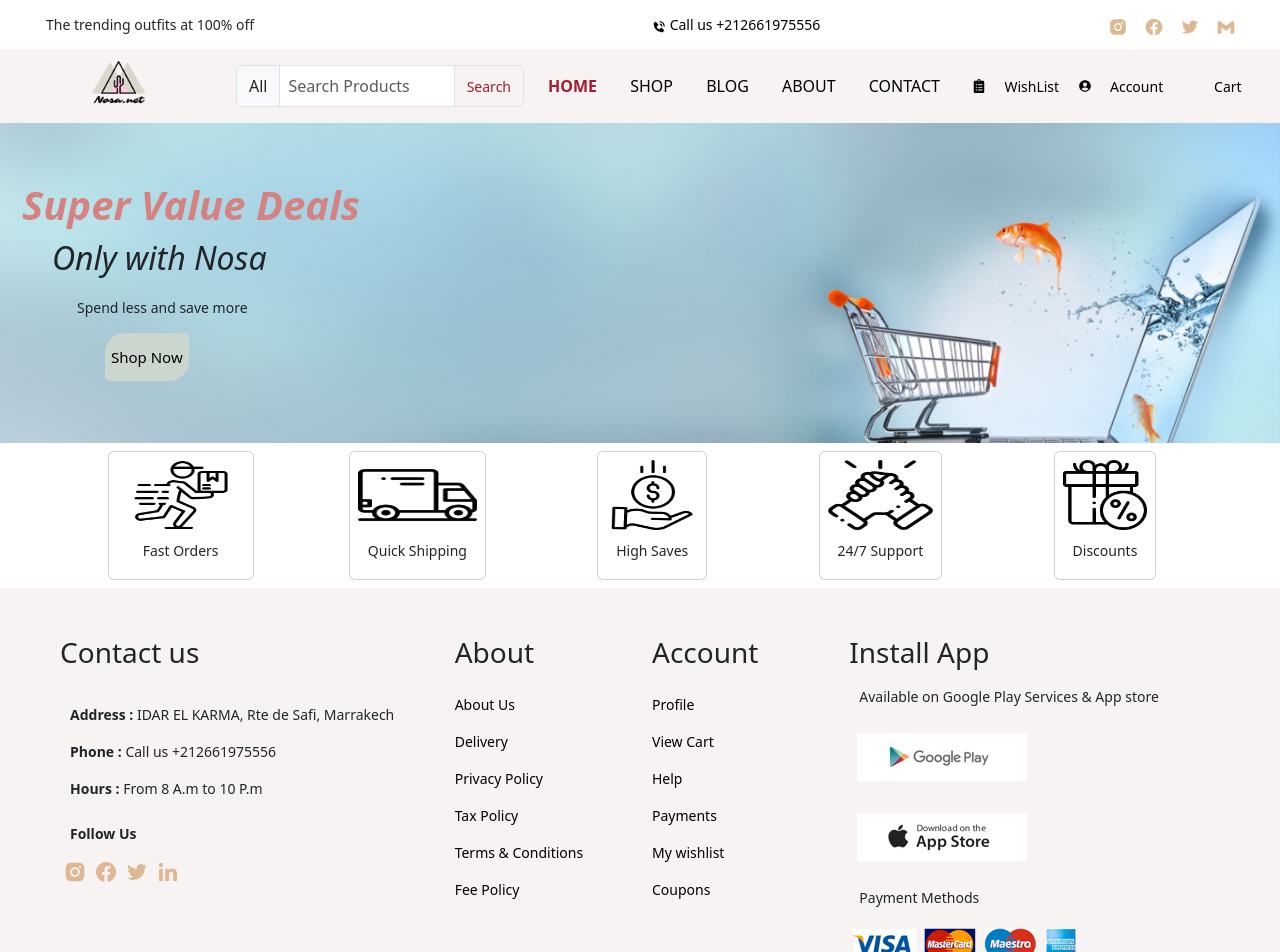
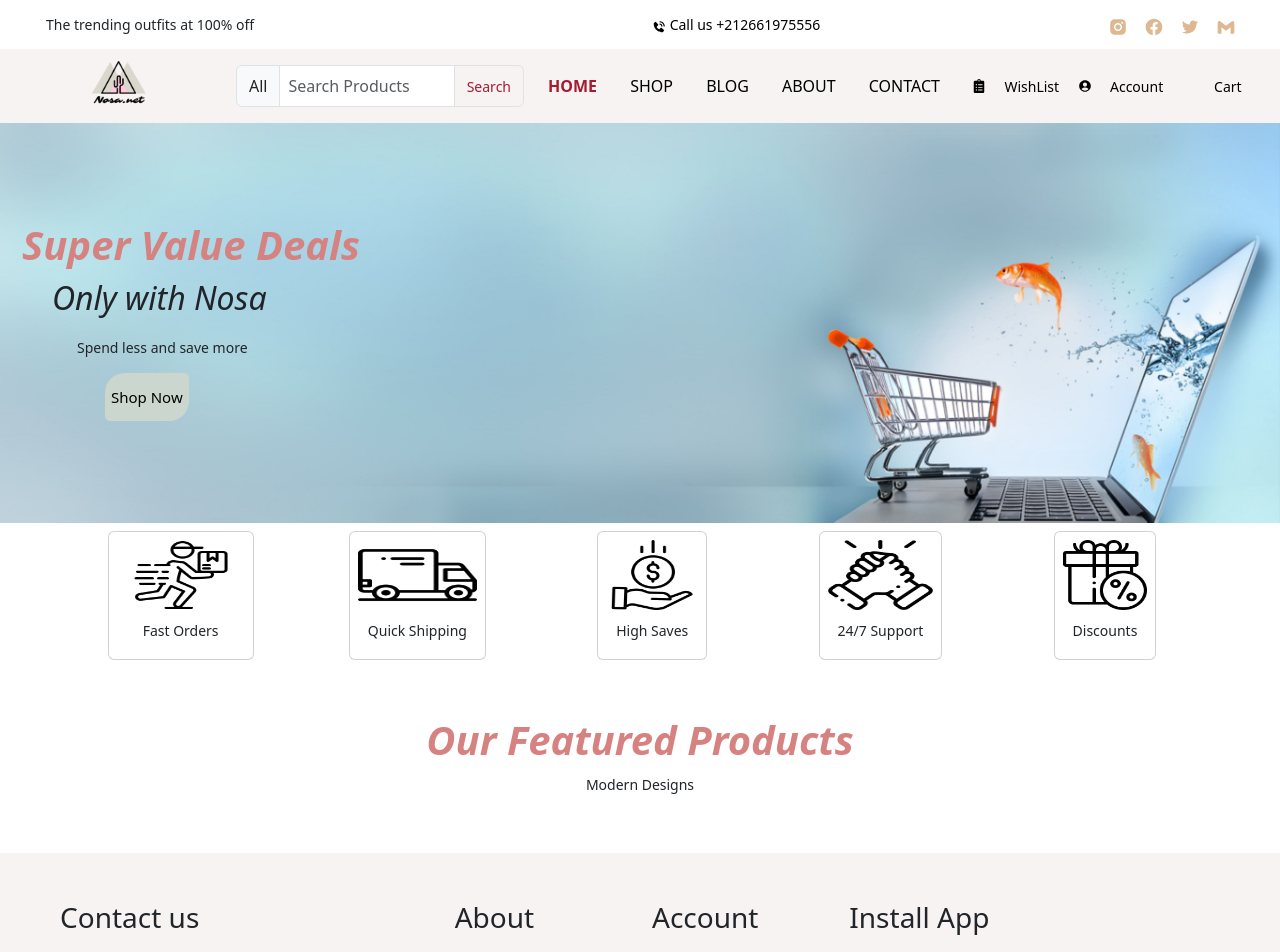
Before and after one commit to Chaimaert/e-comm-plat, a React (Vite) app: page / in a window 1280 px wide. Shown: the top 952 px of the page. Built offline with nearby package versions, Linux system fonts and the light colour scheme; some icons are missing.

Commit message:
Starting the products section

```diff
--- a/src/App.css
+++ b/src/App.css
@@ -112,7 +112,7 @@ footer {
   background-position: center;
   background-size: cover;
   width: 100%;
-  height: 40vh;
+  height: 50vh;
 }
 
 h1 {
--- a/src/pages/home.jsx
+++ b/src/pages/home.jsx
@@ -17,6 +17,18 @@ const home = () => {
     </section>
 
     <Choices />
+
+
+    <section className="featured-products p-5">
+        <div className="cintainer-xxl">
+          <div className="row">
+            <div className="text-center">
+              <h1>Our Featured Products</h1>
+              <p>Modern Designs</p>
+            </div>
+          </div>
+        </div>
+    </section>
   </>
 };
 
```
